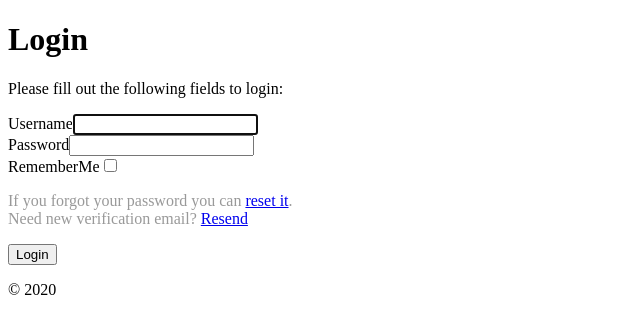
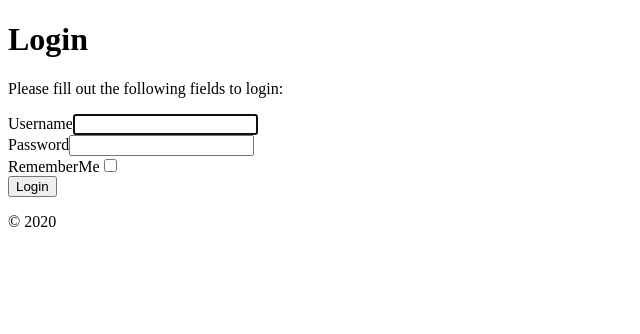
Before and after one commit to PlaceU/web1, a Yii app: template frontend/views/site/login.php in a window 1280 px wide. Shown: the top 334 px of the page, without its empty margins (0-640 px from the left). Run offline with PHP 8.4 and a stand-in for Yii, Linux system fonts and the light colour scheme; the template is opened without the code that fills it, so the values that code supplies are empty; form fields are guessed from the names that the template uses; some libraries are stand-ins or nearby versions.

Commit message:
login view

```diff
--- a/frontend/views/site/login.php
+++ b/frontend/views/site/login.php
@@ -25,12 +25,6 @@ $this->params['breadcrumbs'][] = $this->title;
 
                 <?= $form->field($model, 'rememberMe')->checkbox() ?>
 
-                <div style="color:#999;margin:1em 0">
-                    If you forgot your password you can <?= Html::a('reset it', ['site/request-password-reset']) ?>.
-                    <br>
-                    Need new verification email? <?= Html::a('Resend', ['site/resend-verification-email']) ?>
-                </div>
-
                 <div class="form-group">
                     <?= Html::submitButton('Login', ['class' => 'btn btn-primary', 'name' => 'login-button']) ?>
                 </div>
```
